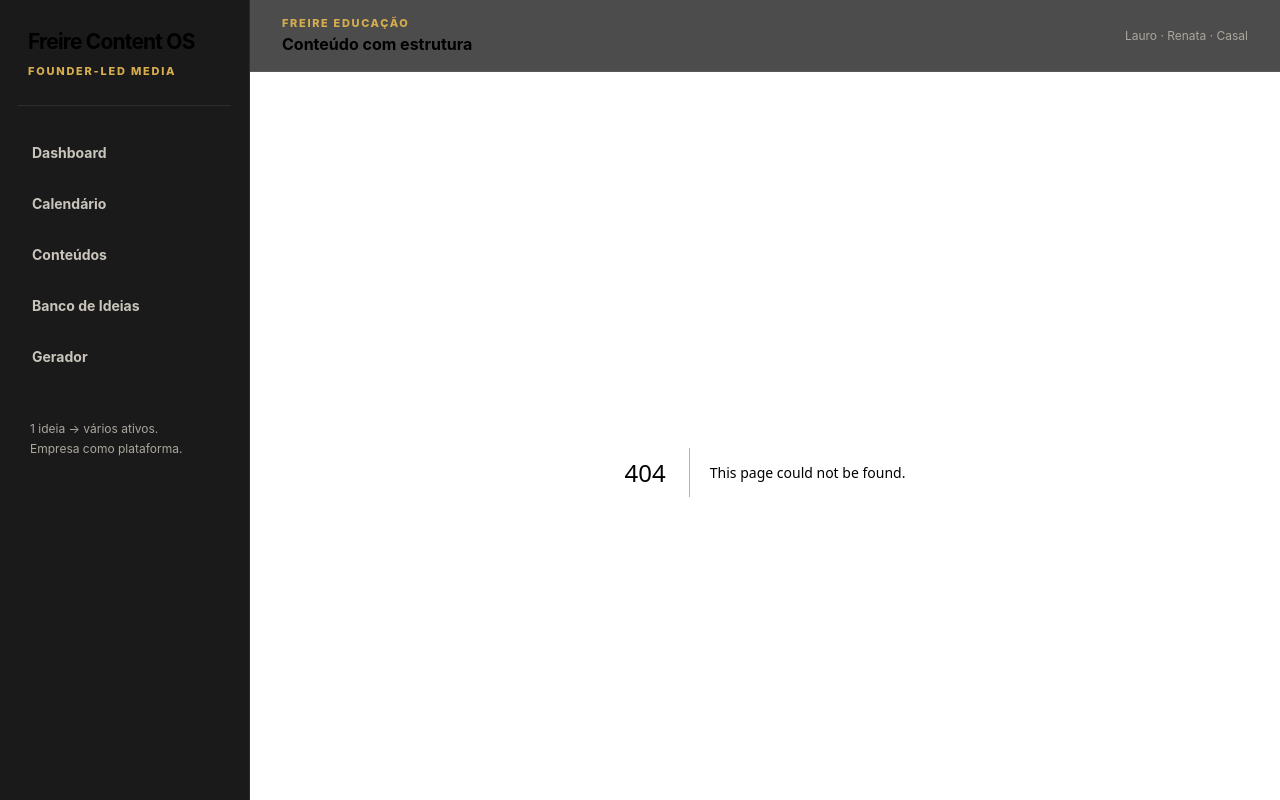
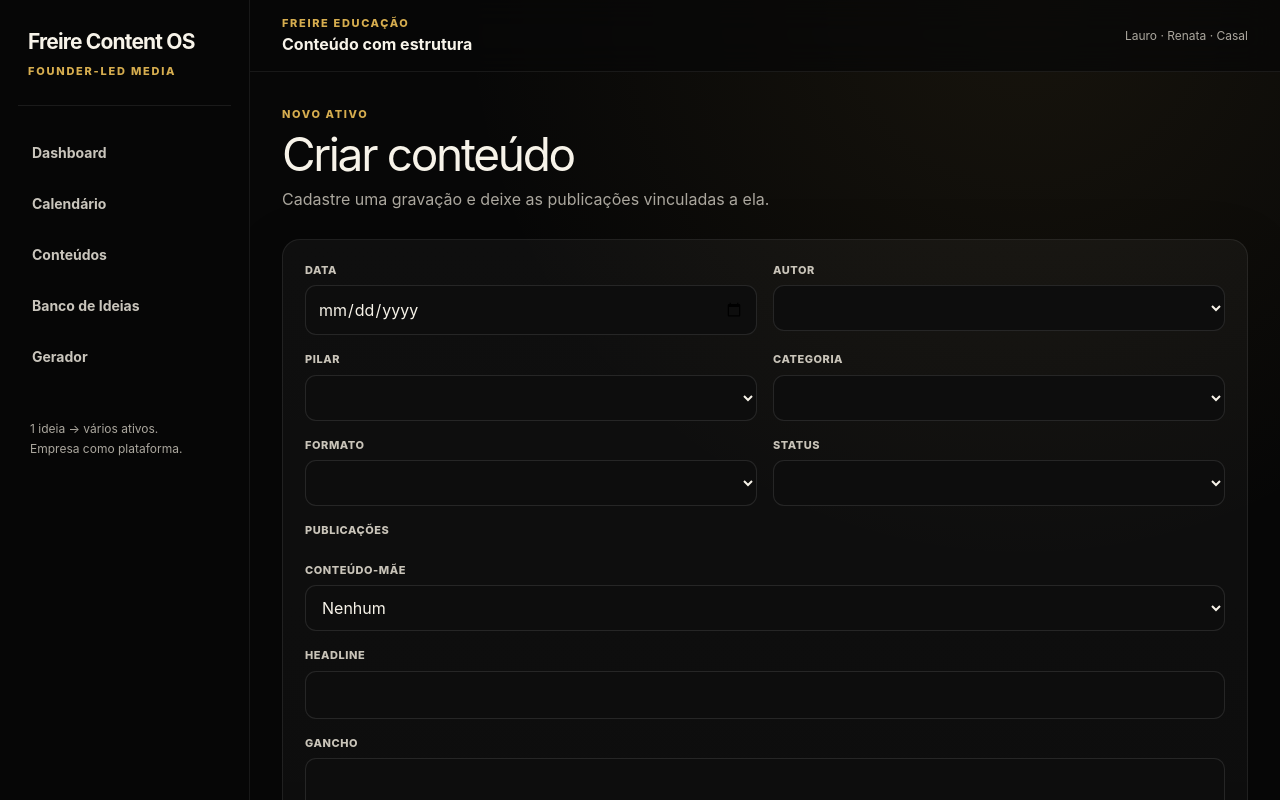
Before and after one commit to lluisalberto94-web/lp-1-mes-em-1-dia, a Next.js app: page /conteudos/novo in a window 1280 px wide. Before the commit this address had no page. Shown: the top 800 px of the page. Built offline with nearby package versions, Linux system fonts and the light colour scheme; no server answers; the database is empty.

Commit message:
feat(content-os): add app/conteudos/novo/page.tsx

```diff
--- /dev/null
+++ b/app/conteudos/novo/page.tsx
@@ -0,0 +1,5 @@
+import { createContent } from '@/app/actions';
+import { ContentForm } from '@/components/ContentForm';
+import { prisma } from '@/lib/db';
+export const dynamic='force-dynamic';
+export default async function NewContent(){const parents=await prisma.content.findMany({orderBy:{createdAt:'desc'},take:50});return <div className="content"><div className="page-head"><div><div className="eyebrow">Novo ativo</div><h1>Criar conteúdo</h1><p>Cadastre uma gravação e deixe as publicações vinculadas a ela.</p></div></div><form action={createContent} className="panel"><ContentForm parents={parents}/><div className="mt-6"><button className="button">Criar conteúdo</button></div></form></div>}
```
